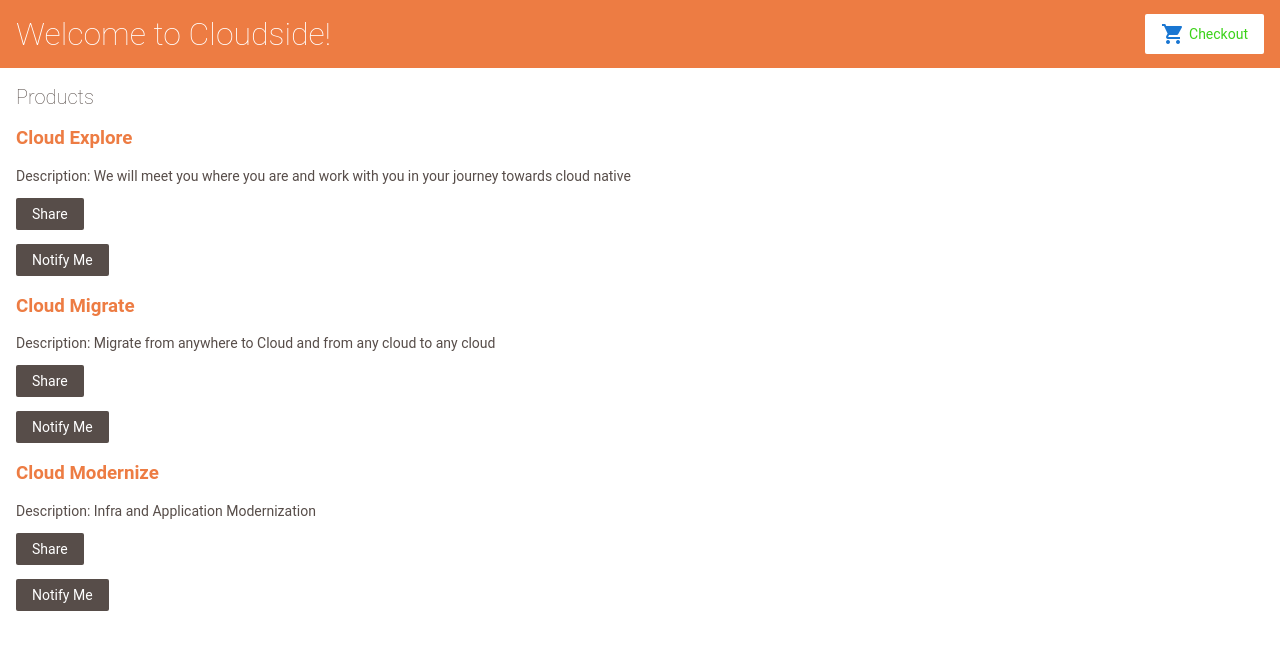
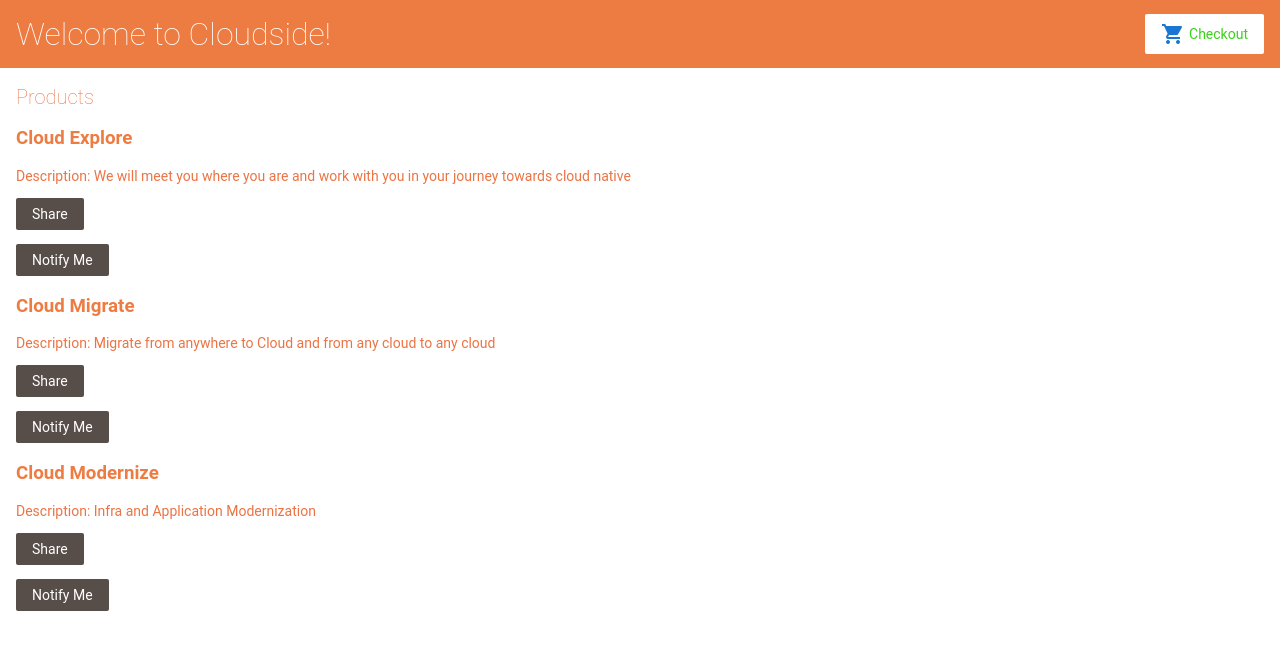
Before and after one commit to lakshmanparvathala-cloudside/Angular, an Angular app: page / in a window 1280 px wide. Shown: the top 650 px of the page. Built offline with nearby package versions, Linux system fonts and the light colour scheme.

Commit message:
Update styles.css

```diff
--- a/src/styles.css
+++ b/src/styles.css
@@ -2,7 +2,7 @@
 
 * {
   font-family: 'Roboto', Arial, sans-serif;
-  color: #574d49;
+  color: #eb7444;
   box-sizing: border-box;
   -webkit-font-smoothing: antialiased;
   -moz-osx-font-smoothing: grayscale;
```
